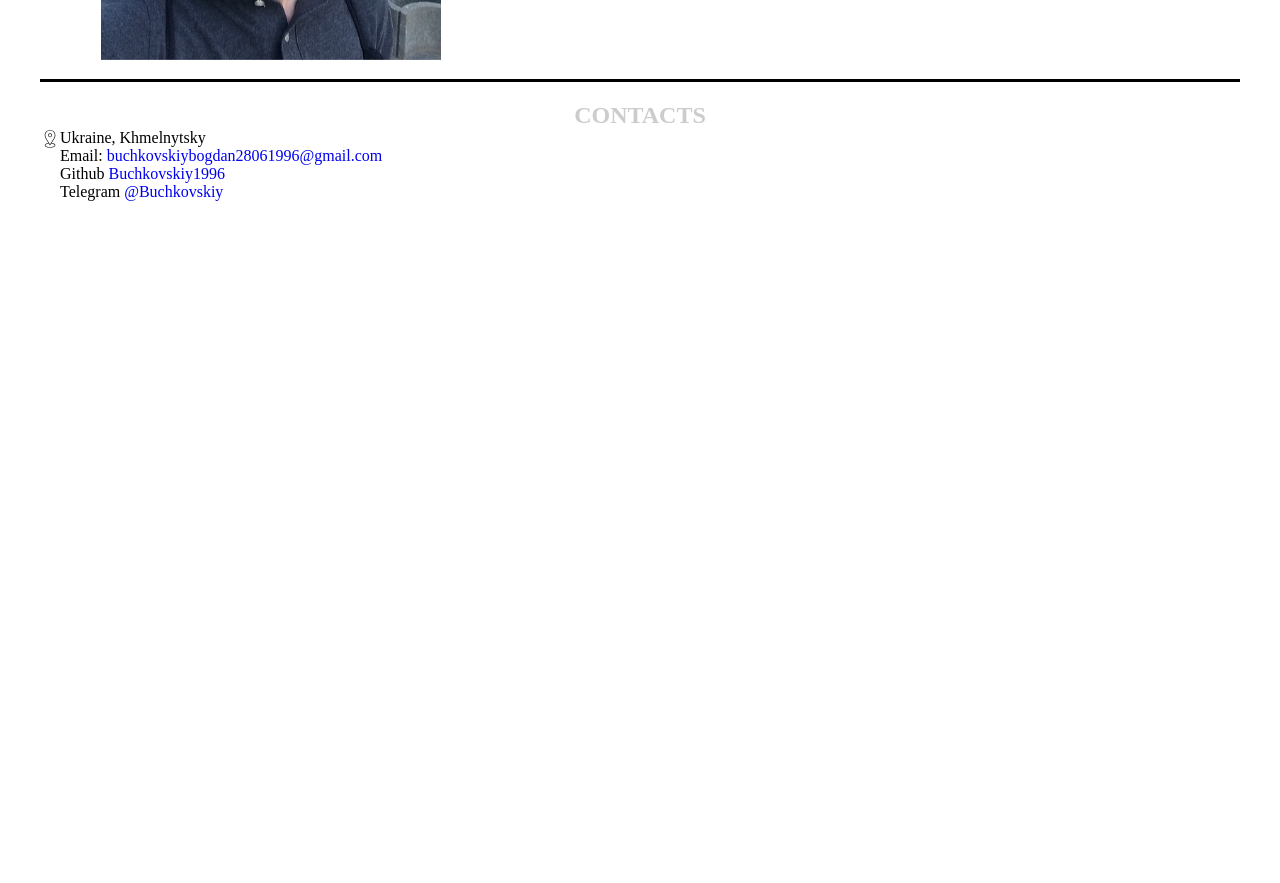
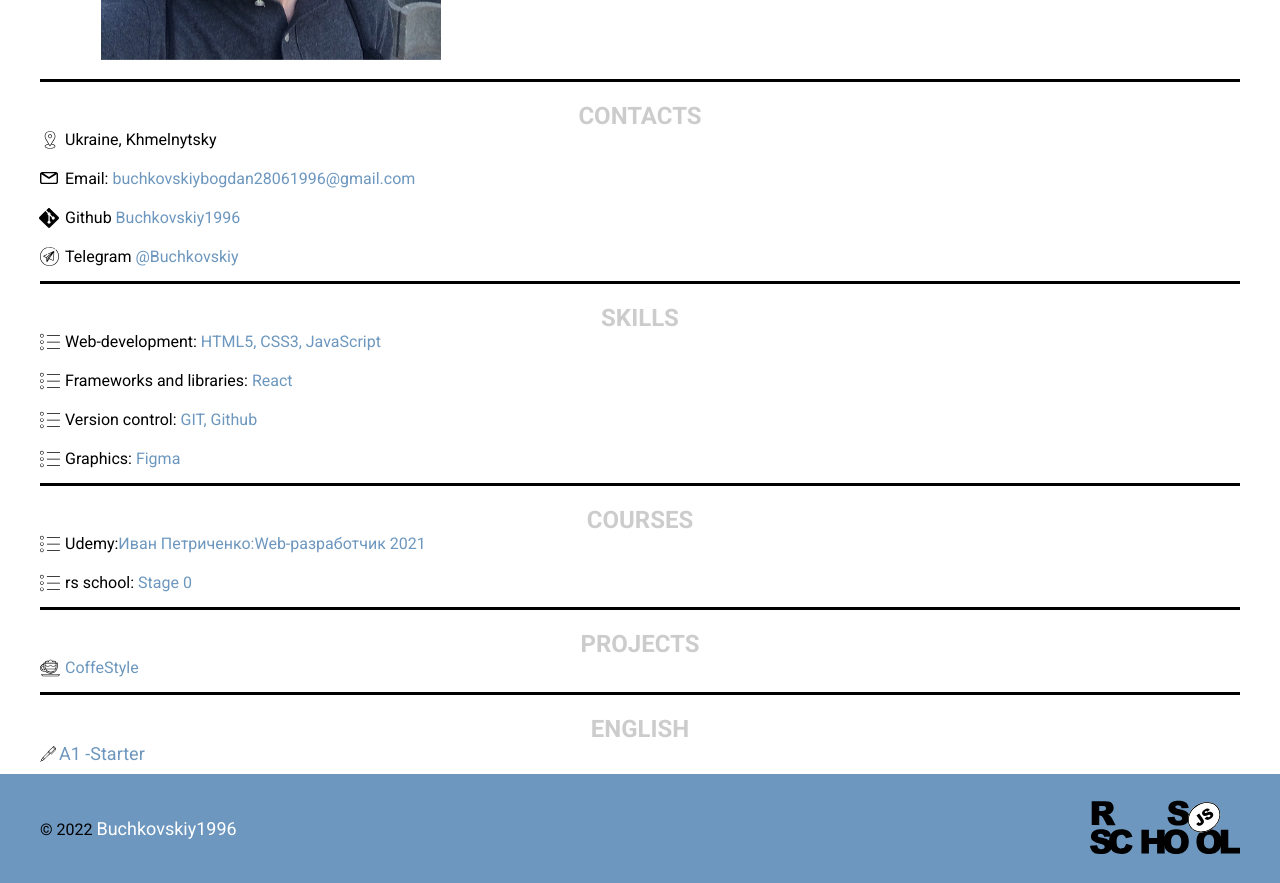
Before and after one commit to Buchkovskiy1996/rsschool-cv, a plain HTML site: page index.html in a window 1280 px wide. Shown: the part 515-1398 px from the top of the page. Before the commit the page ends 800 px from the top, so only its background shows below. Drawn offline with Linux system fonts and the light colour scheme.

Commit message:
edited html new section skills, my courses, english  , footer , css their styling

```diff
--- a/index.html
+++ b/index.html
@@ -4,6 +4,12 @@
     <meta charset="UTF-8" />
     <meta http-equiv="X-UA-Compatible" content="IE=edge" />
     <meta name="viewport" content="width=device-width, initial-scale=1.0" />
+    <link rel="preconnect" href="https://fonts.googleapis.com" />
+    <link rel="preconnect" href="https://fonts.gstatic.com" crossorigin />
+    <link
+      href="https://fonts.googleapis.com/css2?family=Roboto:wght@400;700&display=swap"
+      rel="stylesheet"
+    />
     <link rel="stylesheet" href="style.css" />
     <title>CV</title>
   </head>
@@ -17,9 +23,6 @@
                 <a class="menu__link" href="">CONTACTS</a>
               </li>
               <li class="menu__item">
-                <a class="menu__link" href="">SUMMARY</a>
-              </li>
-              <li class="menu__item">
                 <a class="menu__link" href="">SKILLS</a>
               </li>
               <li class="menu__item">
@@ -27,9 +30,6 @@
               </li>
               <li class="menu__item">
                 <a class="menu__link" href="">PROJECTS</a>
-              </li>
-              <li class="menu__item">
-                <a class="menu__link" href="">EDUCATION</a>
               </li>
               <li class="menu__item">
                 <a class="menu__link" href="">ENGLISH</a>
@@ -71,7 +71,7 @@
           <li class="contacts__item map__item">Ukraine, Khmelnytsky</li>
           <li class="contacts__item email__item">
             Email:
-            <a
+            <a target="_blank"
               class="contacts__link"
               href="mailto:buchkovskiybogdan28061996@gmail.com"
               >buchkovskiybogdan28061996@gmail.com
@@ -79,18 +79,83 @@
           </li>
           <li class="contacts__item github__item">
             Github
-            <a class="contacts__link" href="Buchkovskiy1996"
+            <a target="_blank" class="contacts__link" href="https://github.com/Buchkovskiy1996"
               >Buchkovskiy1996
             </a>
           </li>
           <li class="contacts__item telegram__item">
             Telegram
-            <a class="contacts__link" href="https://telegram.me/Buchkovskiy"
+            <a target="_blank" class="contacts__link" href="https://telegram.me/Buchkovskiy"
               >@Buchkovskiy
             </a>
           </li>
         </ul>
+        <div class="line"></div>
       </div>
     </section>
+    <section class="skills">
+      <div class="container">
+        <h2 class="my__skills">skills</h2>
+        <ul class="skills__list">
+          <li class="skills__item">
+            <span>Web-development:</span> HTML5, CSS3, JavaScript
+          </li>
+          <li class="skills__item">
+            <span>Frameworks and libraries:</span> React
+          </li>
+          <li class="skills__item">
+            <span>Version control:</span> GIT, Github
+          </li>
+          <li class="skills__item"><span>Graphics:</span> Figma</li>
+        </ul>
+        <div class="line"></div>
+      </div>
+    </section>
+    <section class="courses">
+      <div class="container">
+          <h2 class="my__coursres">courses</h2>
+            <ul class="courses__list">
+              <li class="courses__item">
+                <span>Udemy:</span>Иван Петриченко:Web-разработчик 2021
+              </li>
+              <li class="courses__item"><span> rs school:</span> Stage 0</li>
+            </ul>
+            <div class="line"></div>
+        </div>
+      </div>
+    </section>
+    <section class="portfolio">
+      <div class="container">
+        <h2 class="portfolio__title">PROJECTS</h2>
+        <ul class="portfolio__list">
+          <li class="portfolio__item">
+            <a class="portfolio__link" href="https://buchkovskiy1996.github.io/CoffeStyle.io/">CoffeStyle</a>
+          </li>
+        </ul>
+        <div class="line"></div>
+      </div>
+    </section>
+    <section class="english">
+      <div class="container">
+        <h2 class="english__title">
+          english
+        </h2>
+        <p class="emglish__text">A1 -Starter</p>
+      </div>
+    </section>
+    <footer class="footer">
+      <div class="container">
+<div class="footer__inner">
+  <div class="text__wrapper">
+    <p class="footer__text">© 2022 <a href="https://github.com/Buchkovskiy1996">Buchkovskiy1996</a></p>
+  </div>
+  <div class="footer__logo">
+   <a target="_blank" class="img__link"  href="https://rs.school/js/">
+    <img class="footer__img" src="assets/img/rs_school_js.svg" alt="rs_school">
+   </a>
+  </div>
+</div>
+      </div>
+    </footer>
   </body>
 </html>
--- a/style.css
+++ b/style.css
@@ -63,6 +63,8 @@ a:hover {
 body {
   font-size: 16px;
   min-height: 100vh;
+  color: #000;
+  font-family: "Roboto", sans-serif;
 }
 
 .container {
@@ -95,7 +97,8 @@ body {
 }
 
 .menu__link:hover {
-  border-bottom: 2px solid #ccc;
+  box-shadow: inset 100px 0 0 0 #54b3d6;
+  color: rgb(0, 0, 0);
 }
 
 .main__inner {
@@ -116,11 +119,11 @@ body {
 
 .main__title {
   padding-bottom: 50px;
-  padding-left: 50px;
+  padding-left: 85px;
   position: relative;
 }
 
-.main-title::after {
+.main__title::after {
   content: "";
   display: block;
   position: absolute;
@@ -149,24 +152,162 @@ body {
   border-bottom: 3px solid black;
 }
 
-.title__contacts {
+.contacts__item {
+  padding-left: 25px;
+  position: relative;
+}
+
+.contacts__item + .contacts__item {
+  margin-top: 20px;
+}
+
+.map__item::before {
+  content: "";
+  background-image: url(assets/icons/location-map.svg);
+  background-repeat: no-repeat;
+  height: 20px;
+  width: 20px;
+  display: block;
+  position: absolute;
+  left: 0;
+}
+
+.email__item::before {
+  content: "";
+  background-image: url(assets/icons/email-svgrepo-com.svg);
+  background-repeat: no-repeat;
+  height: 20px;
+  width: 18px;
+  display: block;
+  position: absolute;
+  left: 0;
+}
+
+.github__item::before {
+  content: "";
+  background-image: url(assets/icons/git-svgrepo-com.svg);
+  background-repeat: no-repeat;
+  height: 32px;
+  width: 32px;
+  display: block;
+  position: absolute;
+  left: -3px;
+  top: -2px;
+}
+
+.telegram__item::before {
+  content: "";
+  background-image: url(assets/icons/telegram-svgrepo-com.svg);
+  background-repeat: no-repeat;
+  height: 22px;
+  width: 19px;
+  display: block;
+  position: absolute;
+  left: 0;
+}
+
+.contacts__link,
+.portfolio__link {
+  color: rgb(109, 151, 190);
+}
+.title__contacts,
+.my__skills,
+.my__coursres,
+.portfolio__title,
+.english__title {
   margin-top: 20px;
   text-align: center;
   text-transform: uppercase;
   color: #ccc;
 }
 
-.contacts__item {
-  padding-left: 20px;
+.title__contacts:hover,
+.my__skills:hover,
+.my__coursres:hover,
+.portfolio__title:hover,
+.english__title:hover {
+  color: rgb(109, 151, 190);
+  -moz-transform: translate(0px, 1px) skew(-22deg, 0deg);
+  -webkit-transform: translate(0px, 1px) skew(-22deg, 0deg);
+  -o-transform: translate(0px, 1px) skew(-22deg, 0deg);
+  -ms-transform: translate(0px, 1px) skew(-22deg, 0deg);
+  transform: translate(0px, 1px) skew(-22deg, 0deg);
+}
+
+.skills__item + .skills__item,
+.courses__item + .courses__item {
+  margin-top: 20px;
+}
+
+.skills__item,
+.courses__item,
+.portfolio__item {
+  padding-left: 25px;
+  color: rgb(109, 151, 190);
   position: relative;
 }
 
-.map__item::before {
+.skills__item::before,
+.courses__item ::before {
   content: "";
-  background-image: url(assets/icons/location-map.svg);
-  height: 20px;
-  width: 20px;
   display: block;
   position: absolute;
+  background-image: url(assets/icons/list.svg);
+  width: 20px;
+  height: 20px;
   left: 0;
 }
+
+.skills__item span,
+.courses__item span {
+  color: #000;
+}
+
+.portfolio__item::before {
+  content: "";
+  display: block;
+  position: absolute;
+  background-image: url(assets/icons/coffe.svg);
+  width: 20px;
+  height: 20px;
+  left: 0;
+}
+
+.emglish__text {
+  padding-left: 19px;
+  font-size: 18px;
+  color: rgb(109, 151, 190);
+  position: relative;
+}
+
+.emglish__text::before {
+  content: "";
+  display: block;
+  position: absolute;
+  background-image: url(assets/icons/pen-svgrepo-com.svg);
+  width: 16px;
+  height: 16px;
+  left: 0;
+  top: 3px;
+}
+
+footer {
+  margin-top: 10px;
+  padding: 25px 0;
+  background-color: rgb(109, 151, 190);
+}
+
+.footer__inner {
+  display: flex;
+  justify-content: space-between;
+  align-items: center;
+}
+
+.footer__text a {
+  font-size: 18px;
+  color: #fff;
+}
+
+.footer__img {
+  width: 150px;
+}
```
Also changed, not shown: assets/icons/coffe.svg (added), assets/icons/email-svgrepo-com.svg (added), assets/icons/email.svg (deleted), assets/icons/git-svgrepo-com.svg (added), assets/icons/list.svg (added), assets/icons/pen-svgrepo-com.svg (added), assets/icons/telegram-svgrepo-com.svg (added), assets/icons/telegram.svg (deleted), assets/img/IMG_0502.JPG (deleted), assets/img/rs_school_js.svg (added).
